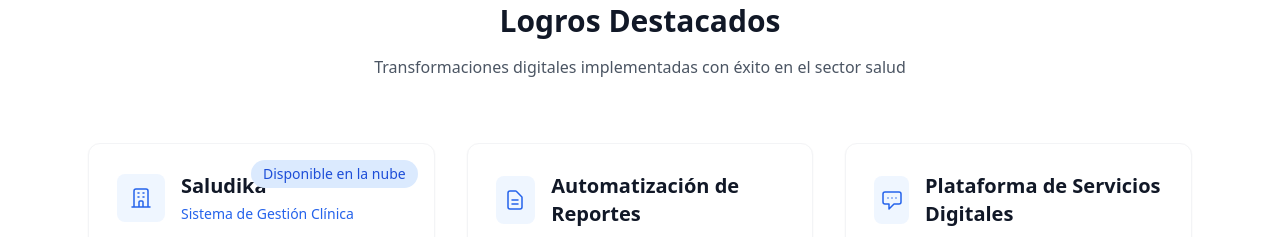
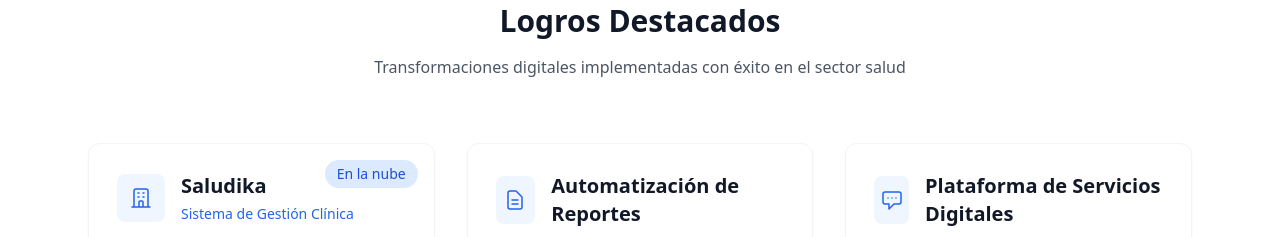
Before and after one commit to cadavidalvarado/servicios, a plain HTML site: page index.html in a window 1280 px wide. Shown: the part 1793-2030 px from the top of the page. Drawn offline with nearby package versions, Linux system fonts and the light colour scheme.

Commit message:
Texto de la nube

```diff
--- a/index.html
+++ b/index.html
@@ -256,7 +256,7 @@
       <div class="bg-white p-7 rounded-xl shadow-sm card-hover border border-gray-100 relative">
         <!-- Badge destacado -->
         <div class="absolute top-4 right-4 bg-blue-100 text-blue-700 px-3 py-1 rounded-full text-sm font-medium">
-          Disponible en la nube
+          En la nube
         </div>
 
         <div class="flex items-center mb-4">
```
